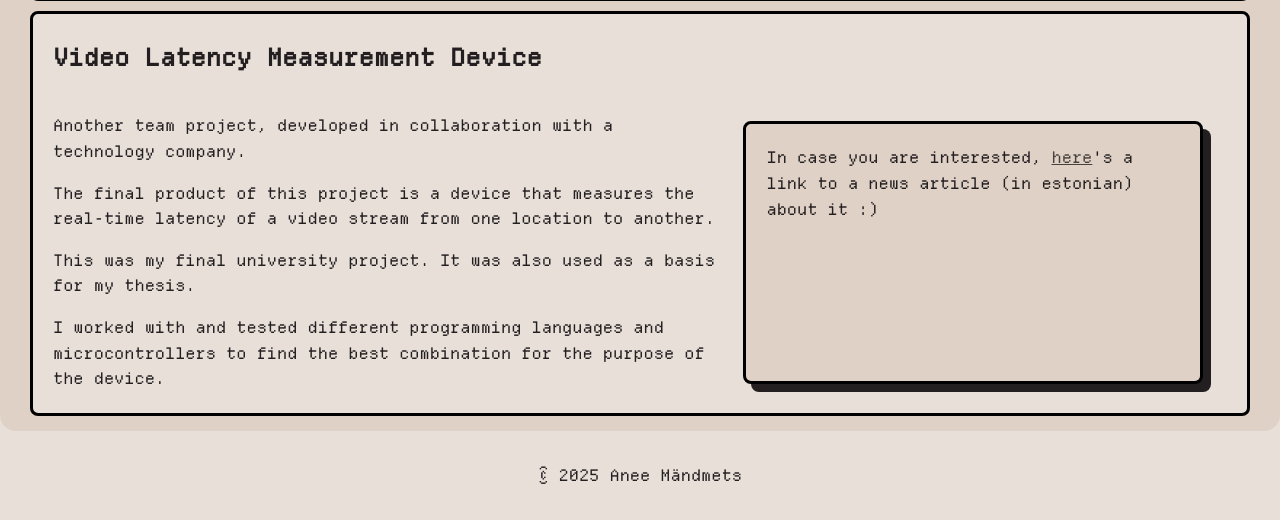
After one commit to AneeMandmets/MySite, a Django app: page /website/projects in a window 1280 px wide. The commit adds this page. Shown: the part 1113-1633 px from the top of the page. Run offline with Django 5.2, Linux system fonts and the light colour scheme.

Commit message:
Added all pages

```diff
--- a/website/templates/website/layout.html
+++ b/website/templates/website/layout.html
@@ -12,9 +12,9 @@
         <header>
             <nav>
                 <a href="{% url 'index' %}">HOME</a>
-                <a href="projects.html">PROJECTS</a>
-                <a href="contact.html">CONTACT</a>
-                <a href="blog.html">BLOG</a>
+                <a href="{% url 'projects' %}">PROJECTS</a>
+                <a href="{% url 'contact' %}">CONTACT</a>
+                <a href="{% url 'blog' %}">BLOG</a>
             </nav>
         </header>
         {% block main %}
--- /dev/null
+++ b/website/templates/website/projects.html
@@ -0,0 +1,71 @@
+{% extends 'website/layout.html' %}
+{% load static %}
+
+{% block main%}
+<div class="projects-container">
+    <h1 class="projects-title">PROJECTS</h1>
+    <div class="project-item">
+        <h2 id="Libdb">Commandline UI for a Library Database</h2>
+        <div class="project-item-content">
+            <div>
+                <p>
+                    This project was done by me and my co-student at TalTech.
+                    It was developed during the first year of university so it isn't too advanced.
+                </p>
+                <p>
+                    For this project we used C and MySQL for the database.
+                    I mainly worked on the code aspect of the program but also learned a lot about how a database works from my co-student.
+                </p>
+                <p>
+                    PS! This video isn't showing the final product so you can see some deficiencies, like the password being not hidden.
+                </p>
+            </div>
+            <iframe width="560" height="315"
+                src="https://www.youtube.com/embed/n8B_dUuD_6g?si=H2kL742bJti2cd8z"
+                title="YouTube video player"
+                frameborder="0"
+                allow="accelerometer; autoplay; clipboard-write; encrypted-media; gyroscope; picture-in-picture; web-share"
+                referrerpolicy="strict-origin-when-cross-origin"
+                allowfullscreen
+                class="video">
+            </iframe>
+        </div>
+    </div>
+    <div class="project-item">
+        <h2 id="LEDController">Color Music LED Controller</h2>
+        <div class="project-item-content">
+            <div>
+                <p>This is also a team project and was developed during my second year studies.</p>
+                <p>
+                    It is purely hardware-based and uses frequency filters to control LEDs based on audio input.
+                    The LEDs are controlled by an Arduino Nano board and the frequency filters are made using capacitors and resistors.
+                </p>
+            </div>
+            <iframe width="560" height="315"
+                src="https://www.youtube.com/embed/VMhQ0_Xq-rc?si=aeknaavASSzC76hr"
+                title="YouTube video player"
+                frameborder="0"
+                allow="accelerometer; autoplay; clipboard-write; encrypted-media; gyroscope; picture-in-picture; web-share"
+                referrerpolicy="strict-origin-when-cross-origin"
+                allowfullscreen
+                class="video">
+            </iframe>
+        </div>
+    </div>
+    <div class="project-item">
+        <h2 id="LatencyMeasureDevice">Video Latency Measurement Device</h2>
+        <div class="project-item-content">
+            <div>
+                <p>Another team project, developed in collaboration with a technology company.</p>
+                <p>The final product of this project is a device that measures the real-time latency of a video stream from one location to another.</p>
+                <p>This was my final university project. It was also used as a basis for my thesis.</p>
+                <p>I worked with and tested different programming languages and microcontrollers to find the best combination for the purpose of the device.</p>
+            </div>
+            <div class="text-box">
+                <p>In case you are interested, <a href="https://tehnika.postimees.ee/8022661/pildid-taltechi-elektroonikatudengid-ehitasid-valmis-vaga-vajaliku-prototuubi-eesti-lennundusele">here</a>'s a link to a news article (in estonian) about it :)</p>
+            </div>
+        </div>
+    </div>
+</div>
+
+{% endblock %}
--- a/website/urls.py
+++ b/website/urls.py
@@ -2,5 +2,8 @@ from django.urls import path
 from . import views
 
 urlpatterns = [
-    path("", views.index, name="index")
+    path("", views.index, name="index"),
+    path("projects", views.projects, name="projects"),
+    path("contact", views.contact, name="contact"),
+    path("blog", views.blog, name="blog")
 ]
--- a/website/views.py
+++ b/website/views.py
@@ -7,3 +7,18 @@ def index(request):
     return render(request, "website/index.html", {
         "title": "HOME"
     })
+
+def projects(request):
+    return render(request, "website/projects.html", {
+        "title": "PROJECTS"
+    })
+
+def contact(request):
+    return render(request, "website/contact.html", {
+        "title": "CONTACT"
+    })
+
+def blog(request):
+    return render(request, "website/blog.html", {
+        "title": "BLOG"
+    })
```
Also changed, not shown: website/templates/website/blog.html (added, +11 -0 lines), website/templates/website/contact.html (added, +13 -0 lines).
